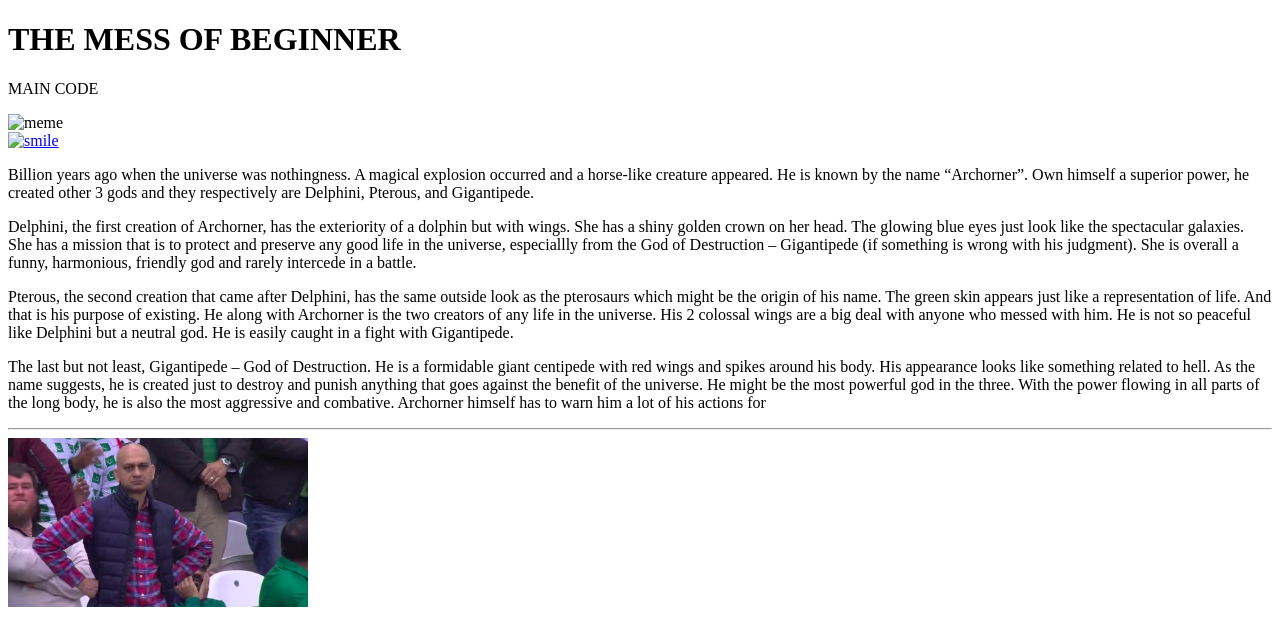
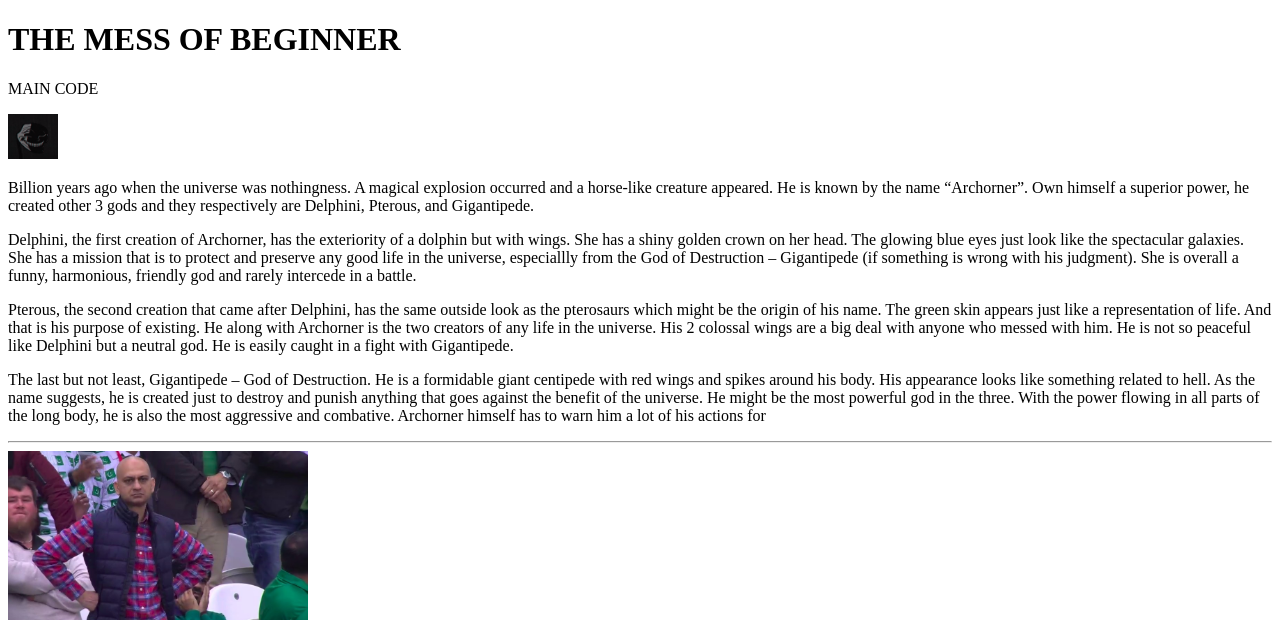
Before and after one commit to kisphapha/kisphapha.github.io, a plain HTML site: page demo/index.html in a window 1280 px wide. Shown: the top 622 px of the page. Drawn offline with Linux system fonts and the light colour scheme.

Commit message:
Add files via upload

```diff
--- a/demo/index.html
+++ b/demo/index.html
@@ -11,10 +11,8 @@
 	<main>
 		<div id = "begining"></div>
 		<p> MAIN CODE<p>
-		<img src="C:\Users\admin\Desktop\cover5.png" alt="meme"
-			width = "300" height ="200"><br>
 		<a href="https://fap.fpt.edu.vn">
-			<img src="C:\Users\admin\Pictures\sprite0.png" alt="smile" width = "50"></a>
+			<img src="sprite0.png" alt="smile" width = "50"></a>
 		<p>Billion years ago when the universe was nothingness. A magical explosion occurred and a horse-like creature appeared.
 		He is known by the name “Archorner”. Own himself a superior power, he created other 3 gods and they respectively are
 		Delphini, Pterous, and Gigantipede.<p>
```
Also changed, not shown: demo/sprite0.png (added), 1 other file.
